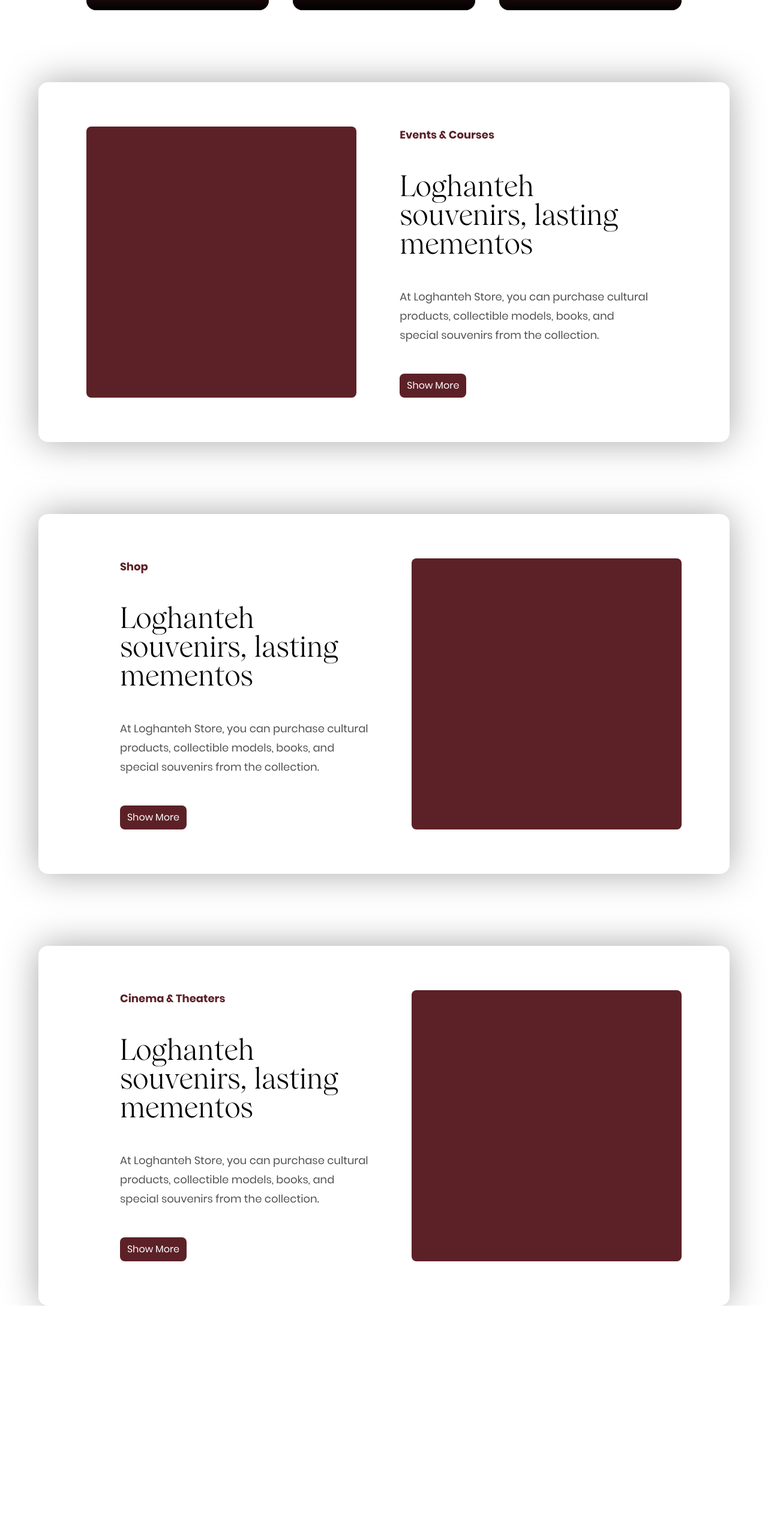
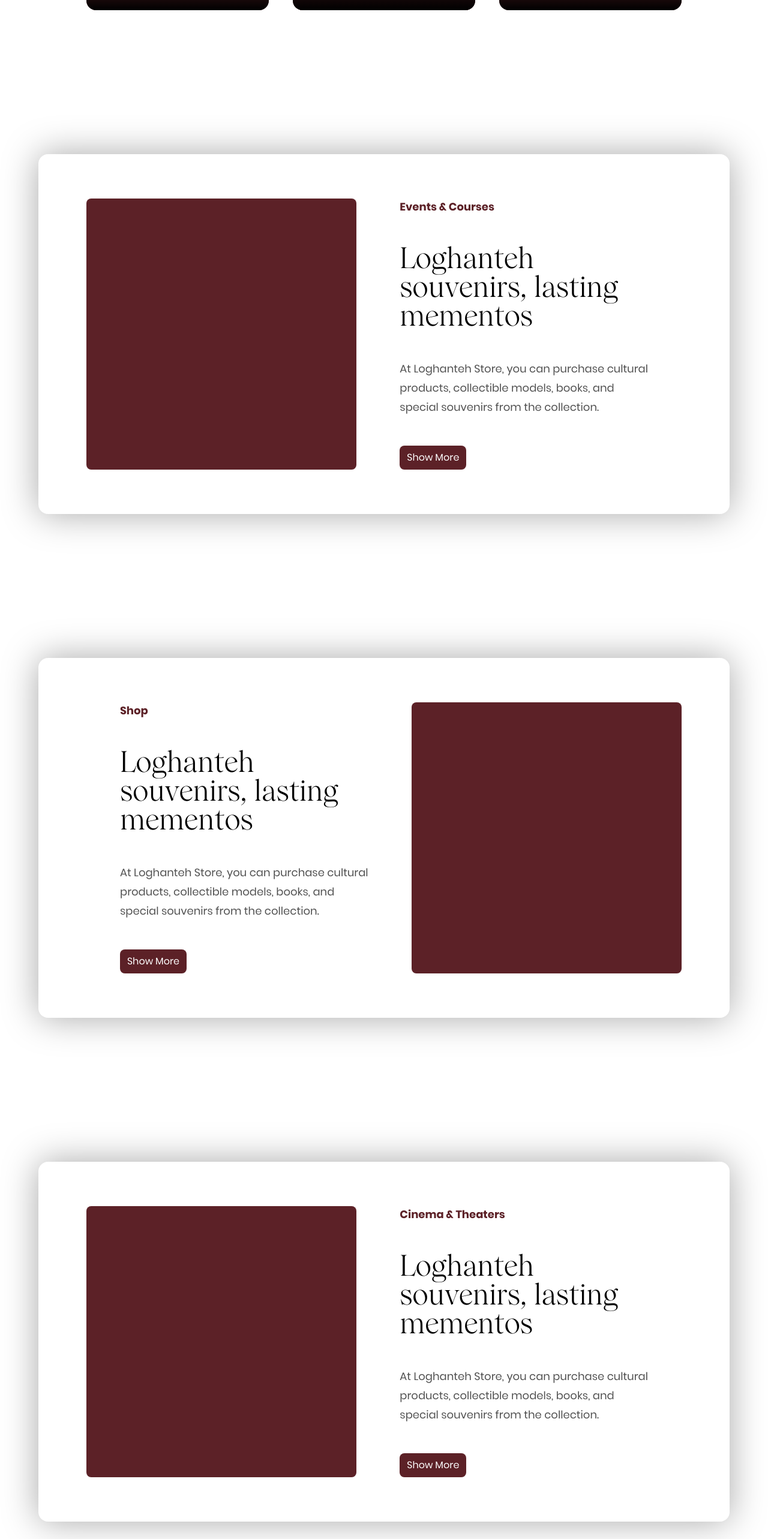
Before and after one commit to iXZed026/Loghante-Project, a Next.js app in the folder Develop/Frontend/: page /en in a window 1280 px wide. Shown: the part 3471-6037 px from the top of the page at 60% size. Before the commit the page ends 5648 px from the top, so only its background shows below. Built offline with nearby package versions, Linux system fonts and the light colour scheme.

Commit message:
vitual tour section completed

```diff
--- a/Develop/Frontend/src/app/[locale]/page.tsx
+++ b/Develop/Frontend/src/app/[locale]/page.tsx
@@ -7,6 +7,7 @@ import MuseumsSection from '@/features/loghante(root)/components/sections/Museum
 import ShopSection from '@/features/loghante(root)/components/sections/ShopSection';
 import EventsAndCoursesSection from '@/features/loghante(root)/components/sections/EventsAndCoursesSection';
 import CinemaAndTheaters from '@/features/loghante(root)/components/sections/CinemaAndTheaters';
+import VirtualTourSection from '@/features/loghante(root)/components/sections/VirtualTourSection';
 
 
 function Loghante() {
@@ -20,6 +21,7 @@ function Loghante() {
         <EventsAndCoursesSection />
         <ShopSection />
         <CinemaAndTheaters />
+        <VirtualTourSection />
       </Container>
     </div>
   )
--- a/Develop/Frontend/src/features/loghante(root)/components/LoghantehSectionBox.tsx
+++ b/Develop/Frontend/src/features/loghante(root)/components/LoghantehSectionBox.tsx
@@ -31,7 +31,7 @@ function LoghantehSectionBox({
         )}>
             <div className={cn(
                 " w-full",
-                "md:flex flex-row fcol items-center",
+                "md:flex md:flex-row fcol items-center",
                 reverse && "md:flex-row-reverse",
             )}>
                 {/* Image */}
--- a/Develop/Frontend/src/features/loghante(root)/components/sections/CinemaAndTheaters.tsx
+++ b/Develop/Frontend/src/features/loghante(root)/components/sections/CinemaAndTheaters.tsx
@@ -7,12 +7,11 @@ function CinemaAndTheaters() {
     const t = useTranslations("LoghantehCinemaAndTheaters")
 
     return (
-        <section id="cinema-and-theaters" className='loghanteh-section'>
+        <section id="cinema-and-theaters" className='loghante-section'>
             <LoghantehSectionBox
                 sectionName={t("section-name")}
                 title={t("title")}
                 description={t("description")}
-                reverse={true}
                 href='/cinema-and-theaters'
             />
         </section>
--- a/Develop/Frontend/src/features/loghante(root)/components/sections/EventsAndCoursesSection.tsx
+++ b/Develop/Frontend/src/features/loghante(root)/components/sections/EventsAndCoursesSection.tsx
@@ -7,7 +7,7 @@ function EventsAndCoursesSection() {
     const t = useTranslations("LoghantehEventsAndCourses")
 
     return (
-        <section id="events-and-courses" className='loghanteh-section'>
+        <section id="events-and-courses" className='loghante-section'>
             <LoghantehSectionBox
                 sectionName={t("section-name")}
                 title={t("title")}
--- /dev/null
+++ b/Develop/Frontend/src/features/loghante(root)/components/sections/VirtualTourSection.tsx
@@ -0,0 +1,22 @@
+import { useTranslations } from 'next-intl'
+import React from 'react'
+import LoghantehSectionBox from '../LoghantehSectionBox'
+
+function VirtualTourSection() {
+
+    const t = useTranslations("LoghantehVirtualTour")
+
+    return (
+        <section id="virtual-tour" className='loghante-section'>
+            <LoghantehSectionBox
+                sectionName={t("section-name")}
+                title={t("title")}
+                description={t("description")}
+                reverse={true}
+                href='/cinema-and-theaters'
+            />
+        </section>
+    )
+}
+
+export default VirtualTourSection
--- a/Develop/Frontend/src/i18n/request.ts
+++ b/Develop/Frontend/src/i18n/request.ts
@@ -36,6 +36,9 @@ export default getRequestConfig(async ({ requestLocale }) => {
     const LoghantehCinemaAndTheaters = (
         await import(`../messages/${locale}/Loghante/cinema-and-theaters.json`)
     ).default;
+    const LoghantehVirtualTour = (
+        await import(`../messages/${locale}/Loghante/virtual-tour.json`)
+    ).default;
 
     return {
         locale,
@@ -48,6 +51,7 @@ export default getRequestConfig(async ({ requestLocale }) => {
             LoghantehShop,
             LoghantehEventsAndCourses,
             LoghantehCinemaAndTheaters,
+            LoghantehVirtualTour,
         },
     };
 });
--- /dev/null
+++ b/Develop/Frontend/src/messages/en/Loghante/virtual-tour.json
@@ -0,0 +1,5 @@
+{
+    "section-name": "Virtual Tour",
+    "title": "A journey beyond the museum walls",
+    "description": "With the Loghanteh virtual tour, have a real experience of walking through the museum at any time and from any location."
+}
--- /dev/null
+++ b/Develop/Frontend/src/messages/fa/Loghante/cinema-and-theaters.json
@@ -0,0 +1,5 @@
+{
+  "section-name": "سینما و تئاتر",
+  "title": "تجربه‌ای از دنیای سینما و تئاتر",
+  "description": "در لقانطه، مجموعه‌ای متنوع از فیلم‌ها، اجراهای نمایشی و رویدادهای فرهنگی را کشف کنید؛ جایی که هنر و داستان‌گویی در کنار یکدیگر قرار می‌گیرند."
+}
--- /dev/null
+++ b/Develop/Frontend/src/messages/fa/Loghante/virtual-tour.json
@@ -0,0 +1,5 @@
+{
+  "section-name": "تور مجازی",
+  "title": "سفری فراتر از دیوارهای موزه",
+  "description": "با تور مجازی لقانطه، تجربه قدم‌زدن در موزه را هر زمان و از هر کجا تجربه کنید."
+}
```
Also changed, not shown: 1 other file (tests, documents, lock files or other folders).
